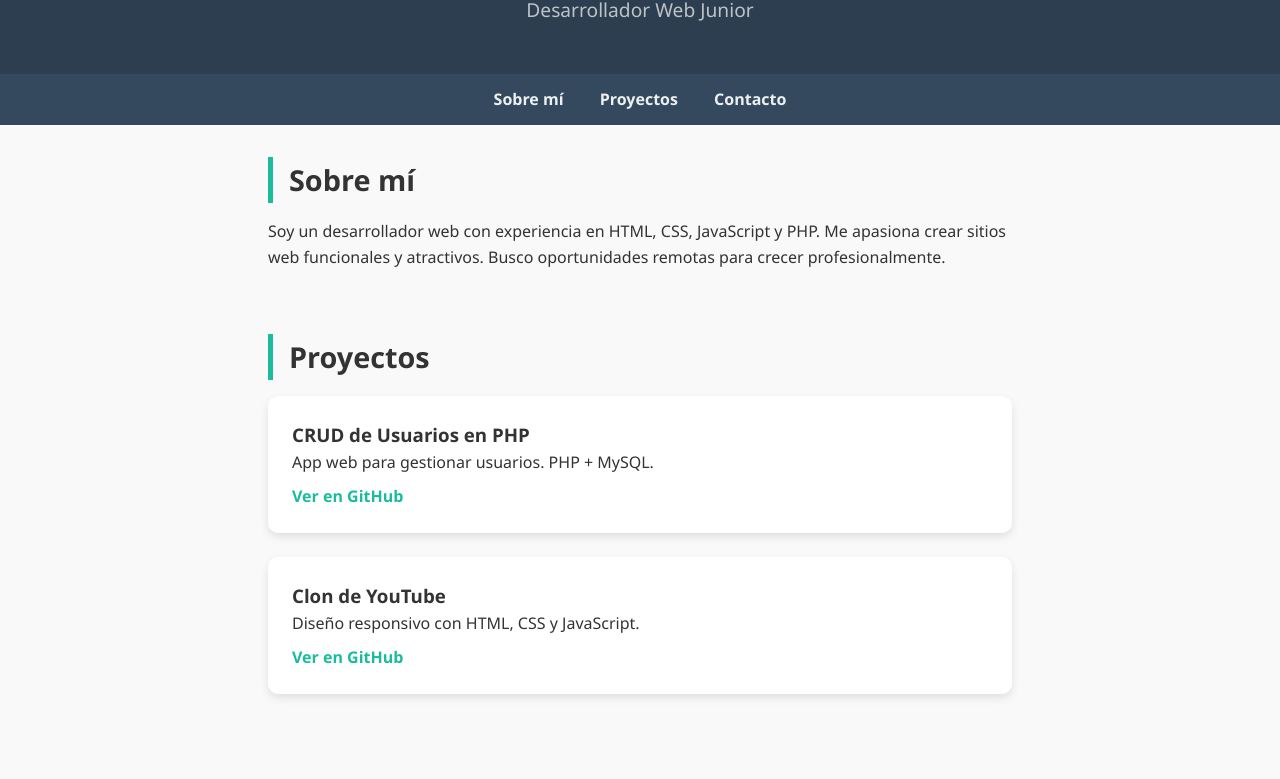
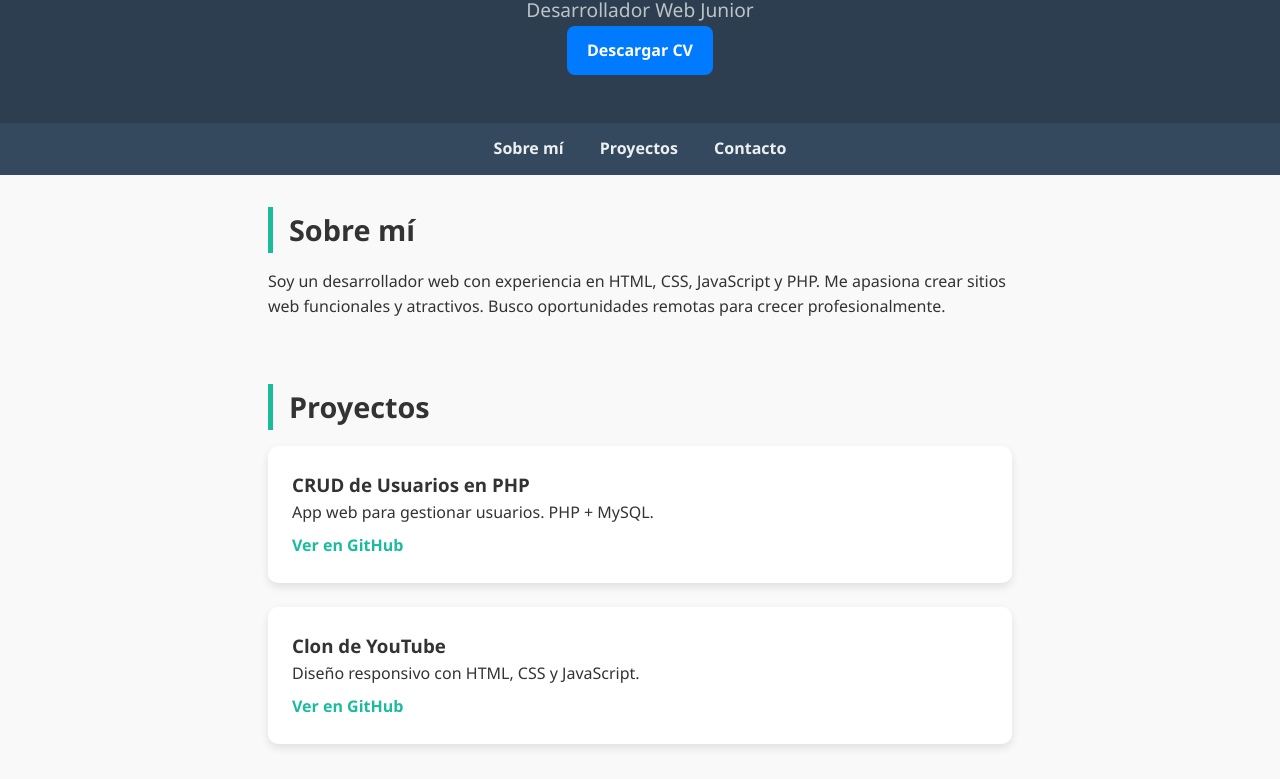
Before and after one commit to JhonSuarezS/Portafolio, a plain HTML site: page index.html in a window 1280 px wide. Shown: the part 117-896 px from the top of the page. Drawn offline with Linux system fonts and the light colour scheme.

Commit message:
Agrego botón para descargar CV

```diff
--- a/index.html
+++ b/index.html
@@ -10,6 +10,7 @@
   <header>
     <h1>Jhon Alexander Suárez Sepúlveda</h1>
     <p>Desarrollador Web Junior</p>
+    <a href="cv-jhon-suarez.pdf" download class="btn-cv">Descargar CV</a>
   </header>
 
   <nav>
--- a/style.css
+++ b/style.css
@@ -130,3 +130,18 @@ footer {
   padding: 1rem;
   margin-top: 2rem;
 }
+
+.btn-cv {
+  display: inline-block;
+  background-color: #007bff;
+  color: white;
+  padding: 12px 20px;
+  border-radius: 8px;
+  text-decoration: none;
+  font-weight: bold;
+  transition: background-color 0.3s ease;
+}
+
+.btn-cv:hover {
+  background-color: #0056b3;
+}
```
Also changed, not shown: 1 other file.
